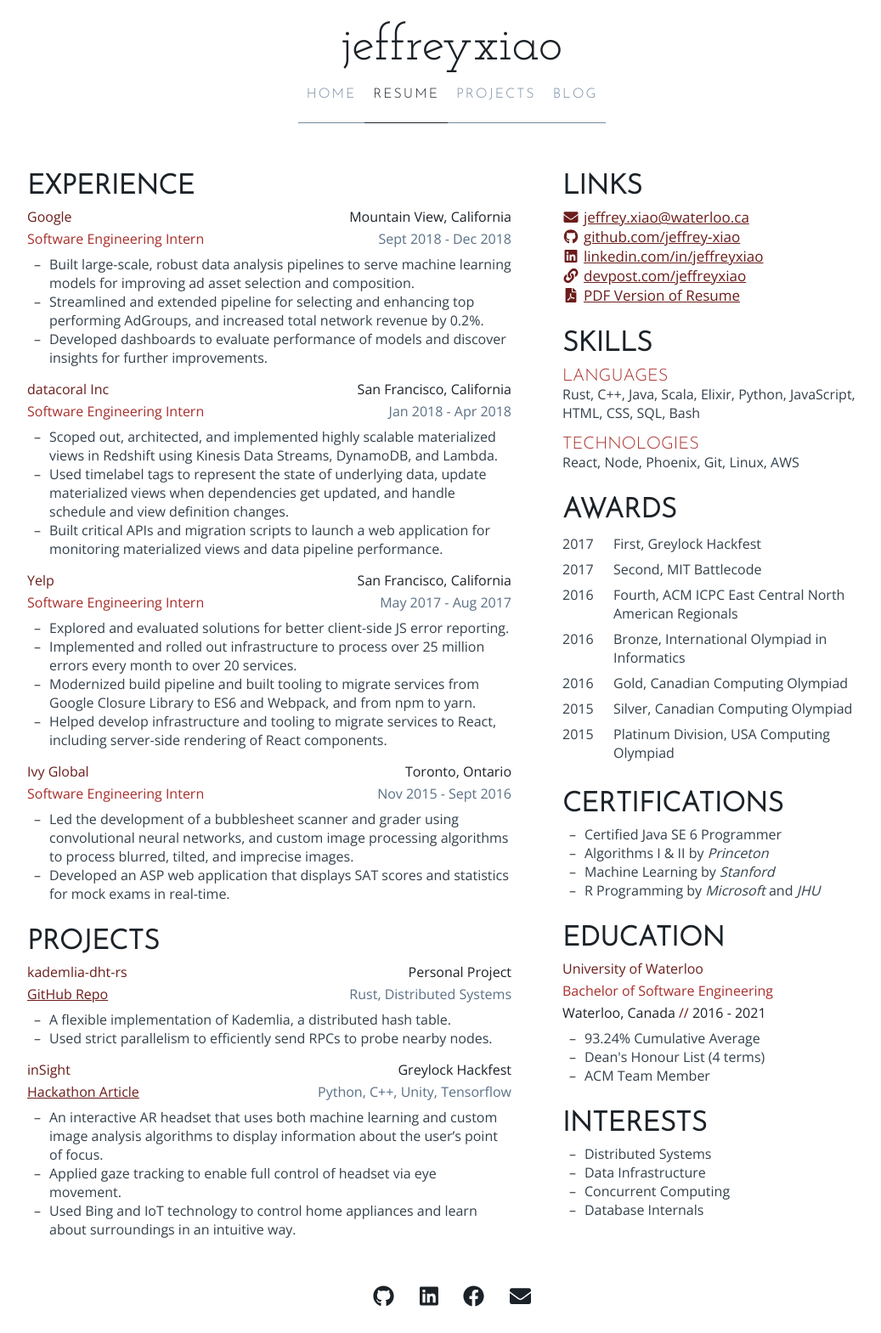
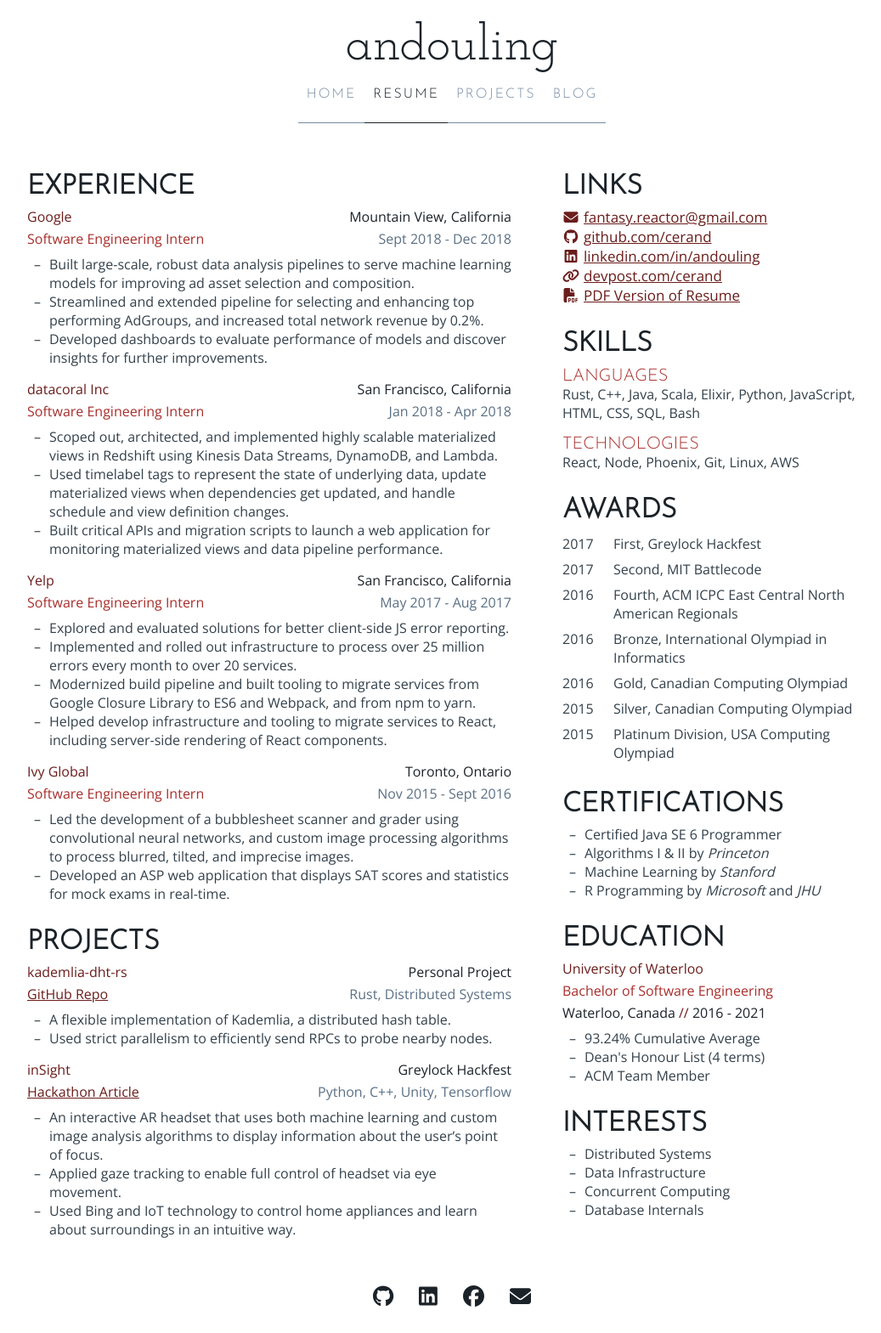
Before and after one commit to andouling/personal-website, a Gatsby site: page /resume in a window 1280 px wide. Shown: the whole page at 85% size, without its empty margins (108-1145 px from the left). Built offline with nearby package versions, Linux system fonts and the light colour scheme; Gatsby itself is replaced by a stand-in of ours.

Commit message:
versions update and creds

```diff
--- a/gatsby-config.js
+++ b/gatsby-config.js
@@ -1,15 +1,16 @@
 module.exports = {
   siteMetadata: {
-    title: "Jeffrey Xiao",
-    author: "Jeffrey Xiao",
-    siteUrl: "https://jeffreyxiao.me/",
+    title: "Andrey Chernov",
+    author: "Andrey Chernov",
+    siteUrl: "https://github.com/cerand",
   },
 
   plugins: [
     "gatsby-plugin-layout",
     "gatsby-plugin-sass",
-    "gatsby-plugin-sitemap",
     "gatsby-plugin-styled-components",
+    "gatsby-plugin-netlify",
+    "gatsby-plugin-sharp",
     {
       resolve: "gatsby-source-filesystem",
       options: {
@@ -56,12 +57,6 @@
           },
         ],
       },
-    },
-    {
-      resolve: "gatsby-plugin-google-analytics",
-      options: {
-        trackingId: "UA-70604313-2",
-      },
-    },
+    }
   ],
 };
--- a/src/components/footer.js
+++ b/src/components/footer.js
@@ -40,10 +40,10 @@
 
 const Footer = (props) => (
   <FooterDiv isHomepage={props.activePage === "/"}>
-    <FooterLink url="https://github.com/jeffrey-xiao" icon={["fab", "github"]} />
-    <FooterLink url="https://www.linkedin.com/in/jeffreyxiao" icon={["fab", "linkedin"]} />
-    <FooterLink url="https://www.facebook.com/jeffrey.xiao1998" icon={["fab", "facebook"]} />
-    <FooterLink url="mailto:jeffrey.xiao1998@gmail.com" icon="envelope" />
+    <FooterLink url="https://github.com/cerand" icon={["fab", "github"]} />
+    <FooterLink url="https://www.linkedin.com/in/andouling" icon={["fab", "linkedin"]} />
+    <FooterLink url="https://www.facebook.com/andouchan" icon={["fab", "facebook"]} />
+    <FooterLink url="mailto:fantasy.reactor@gmail.com" icon="envelope" />
   </FooterDiv>
 );
 
--- a/src/components/header.js
+++ b/src/components/header.js
@@ -121,7 +121,7 @@
   return (
     <HeaderParent isHomepage={isHomepage}>
       <HeaderWrapper isHomepage={isHomepage}>
-        <HeaderTitle isHomepage={isHomepage}>jeffreyxiao</HeaderTitle>
+        <HeaderTitle isHomepage={isHomepage}>andouling</HeaderTitle>
         <HeaderBio isHomepage={isHomepage}>
           Hi! I&#39;m a student at the University of Waterloo studying software engineering. I have
           an interest in large scale distributed algorithms and infrastructure for data analytics. I
--- a/src/layouts/index.js
+++ b/src/layouts/index.js
@@ -44,12 +44,13 @@
 const Layout = (props) => (
   <LayoutWrapper>
     <Helmet>
-      <title>Jeffrey Xiao</title>
+      <title>Chernov Andrey</title>
       <meta
         name="description"
         content={`
-          Jeffrey Xiao. I&#39;m a student at the University of Waterloo with an interest in
-          distributed systems and scalable infrastructure design.
+          Chernov Andrey. I&#39;m an Senior Android software engineer and technical manager @ Drom.
+          I'm interested in Android, iOS, JVM backend development as well as
+          solving challanging application performance problems.
         `}
       />
     </Helmet>
--- a/src/pages/projects.js
+++ b/src/pages/projects.js
@@ -68,7 +68,7 @@
         }}
       >
         <Helmet>
-          <title>Projects - Jeffrey Xiao</title>
+          <title>Projects - Chernov Andrey</title>
         </Helmet>
         <ProjectCards>{projectCards}</ProjectCards>
       </ProjectsBody>
--- a/src/pages/resume.js
+++ b/src/pages/resume.js
@@ -206,31 +206,31 @@
 const LinksSection = () => (
   <div>
     <div>
-      <StyledLink to="mailto:jeffrey.xiao@uwaterloo.ca">
+      <StyledLink to="mailto:fantasy.reactor@gmail.com">
         <LinkIcon icon="envelope" />
-        jeffrey.xiao@waterloo.ca
+        fantasy.reactor@gmail.com
       </StyledLink>
     </div>
     <div>
-      <StyledLink to="https://www.github.com/jeffrey-xiao">
+      <StyledLink to="https://www.github.com/cerand">
         <LinkIcon icon={["fab", "github"]} />
-        github.com/jeffrey-xiao
+        github.com/cerand
       </StyledLink>
     </div>
     <div>
-      <StyledLink to="https://www.linkedin.com/in/jeffreyxiao">
+      <StyledLink to="https://www.linkedin.com/in/andouling">
         <LinkIcon icon={["fab", "linkedin"]} />
-        linkedin.com/in/jeffreyxiao
+        linkedin.com/in/andouling
       </StyledLink>
     </div>
     <div>
-      <StyledLink to="https://devpost.com/jeffreyxiao">
+      <StyledLink to="https://devpost.com/cerand">
         <LinkIcon icon="link" />
-        devpost.com/jeffreyxiao
+        devpost.com/cerand
       </StyledLink>
     </div>
     <div>
-      <StyledLink to="https://s3.amazonaws.com/jeffreyxiao-resume/resume.pdf">
+      <StyledLink to="link_to_PDF">
         <LinkIcon icon="file-pdf" />
         PDF Version of Resume
       </StyledLink>
@@ -352,7 +352,7 @@
         }}
       >
         <Helmet>
-          <title>Resume - Jeffrey Xiao</title>
+          <title>Resume - Chernov Andrey</title>
         </Helmet>
         <ResumeLeftColumn>
           <SectionHeader>Experience</SectionHeader>
--- a/src/templates/blog.js
+++ b/src/templates/blog.js
@@ -92,7 +92,7 @@
         }}
       >
         <Helmet>
-          <title>Blog - Jeffrey Xiao</title>
+          <title>Blog - Chernov Andrey</title>
         </Helmet>
         {pageContext.pathPrefix.match(/^\/blog\/tags\//) && (
           <TagListTitle>{`Posts tagged with “${getTagName(pageContext.pathPrefix)}”`}</TagListTitle>
--- a/static/resume/projectEntries.json
+++ b/static/resume/projectEntries.json
@@ -1,7 +1,7 @@
 [
   {
     "entity": "kademlia-dht-rs",
-    "subEntity": "<a href='https://github.com/jeffrey-xiao/kademlia-dht-rs'>GitHub Repo</a>",
+    "subEntity": "<a href='https://github.com/cerand'>GitHub Repo</a>",
     "category": "Personal Project",
     "tags": "Rust, Distributed Systems",
     "description": [
```
Also changed, not shown: package.json (+59 -46 lines), src/pages/index.js (+4 -4 lines), src/templates/post.js (+1 -8 lines), README.md, netlify.toml (added), 3 other files.
